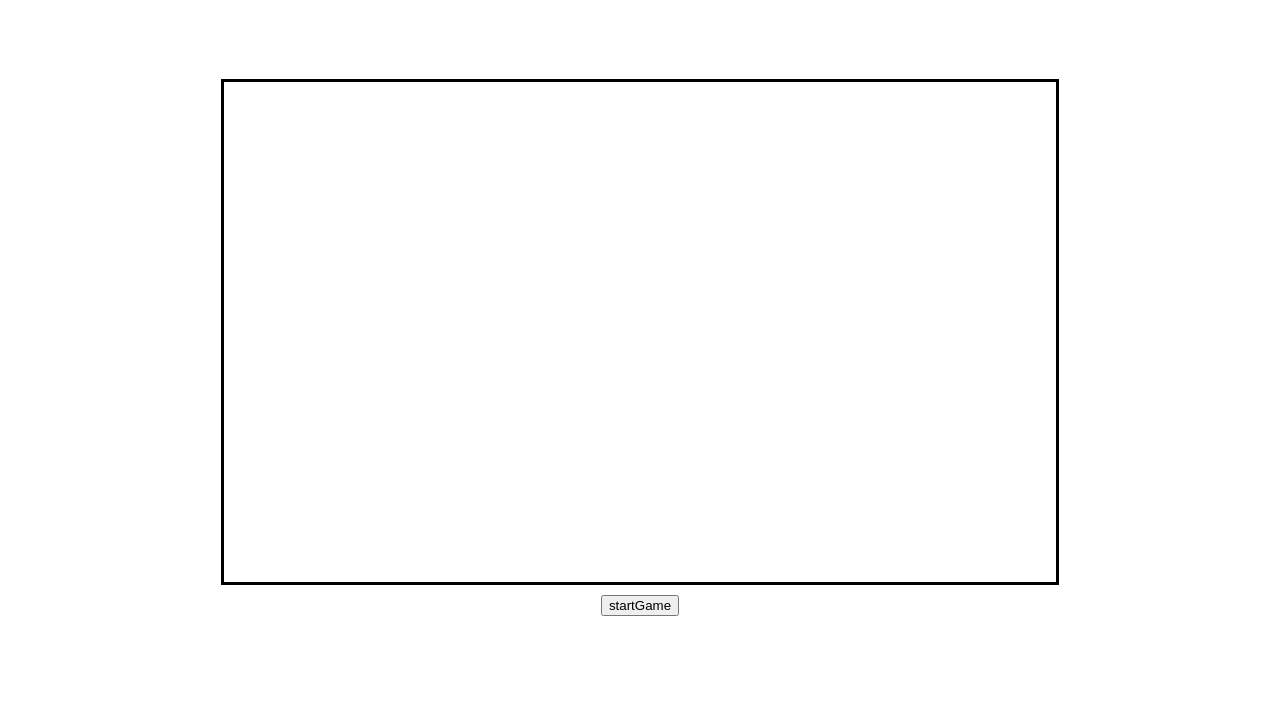
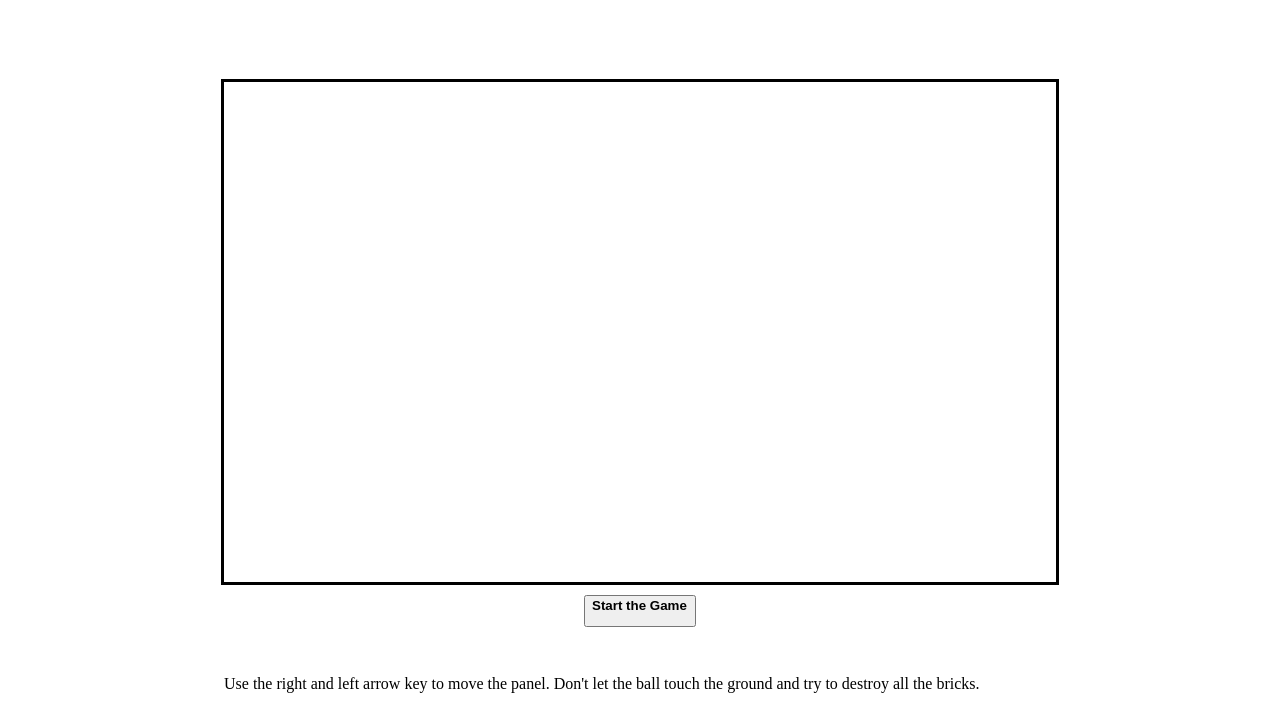
Before and after one commit to stephde/bricks, a website: page index.html in a window 1280 px wide. Shown: the part 76-800 px from the top of the page. Drawn offline with Linux system fonts and the light colour scheme.

Commit message:
adjust landing page style

```diff
--- a/css/main.css
+++ b/css/main.css
@@ -19,4 +19,18 @@ h1 {
 button {
     display: flex;
     margin: auto;
+    width: 7rem;
+    height: 2rem;
+    font-weight: bold;
 }
+
+button:hover {
+    background-color: #faff74;
+}
+
+#description {
+    width: 65vw;
+    display: flex;
+    margin: auto;
+    margin-top: 3rem;
+}
--- a/index.html
+++ b/index.html
@@ -19,7 +19,12 @@
         <canvas id="gameCanvas">
         </canvas>
 
-        <button onclick="startGame('#gameCanvas')">startGame</button>
+        <button onclick="startGame('#gameCanvas')">Start the Game</button>
+
+        <p id="description">
+            Use the right and left arrow key to move the panel.
+            Don't let the ball touch the ground and try to destroy all the bricks.
+        </p>
 
     </body>
     <script src="js/main.js">
--- a/js/main.js
+++ b/js/main.js
@@ -1,5 +1,5 @@
 // main module for bricks game
-var brickLoader = new BrickLoader(),
+var brickLoader,
     brickRenderer = new BrickRenderer(),
     racketRenderer = new RacketRenderer(),
     ballRenderer = new BallRenderer(),
@@ -11,6 +11,9 @@ var brickData = "bbbbbbbbbbbrrrrrgggg",
     ball
 
 var animationRequestId
+
+/** only do this once on site load **/
+registerEventHandling()
 
 
 function loadCanvas(selector) {
@@ -111,11 +114,11 @@ function update() {
 function startGame(canvasSelector) {
     console.log("games has started")
 
+    brickLoader = new BrickLoader()
     loadData(canvasSelector)
 
+    stopAnimation()
     animationRequestId = requestAnimationFrame(mainLoop)
-
-    registerEventHandling()
 
     return true
 }
```
